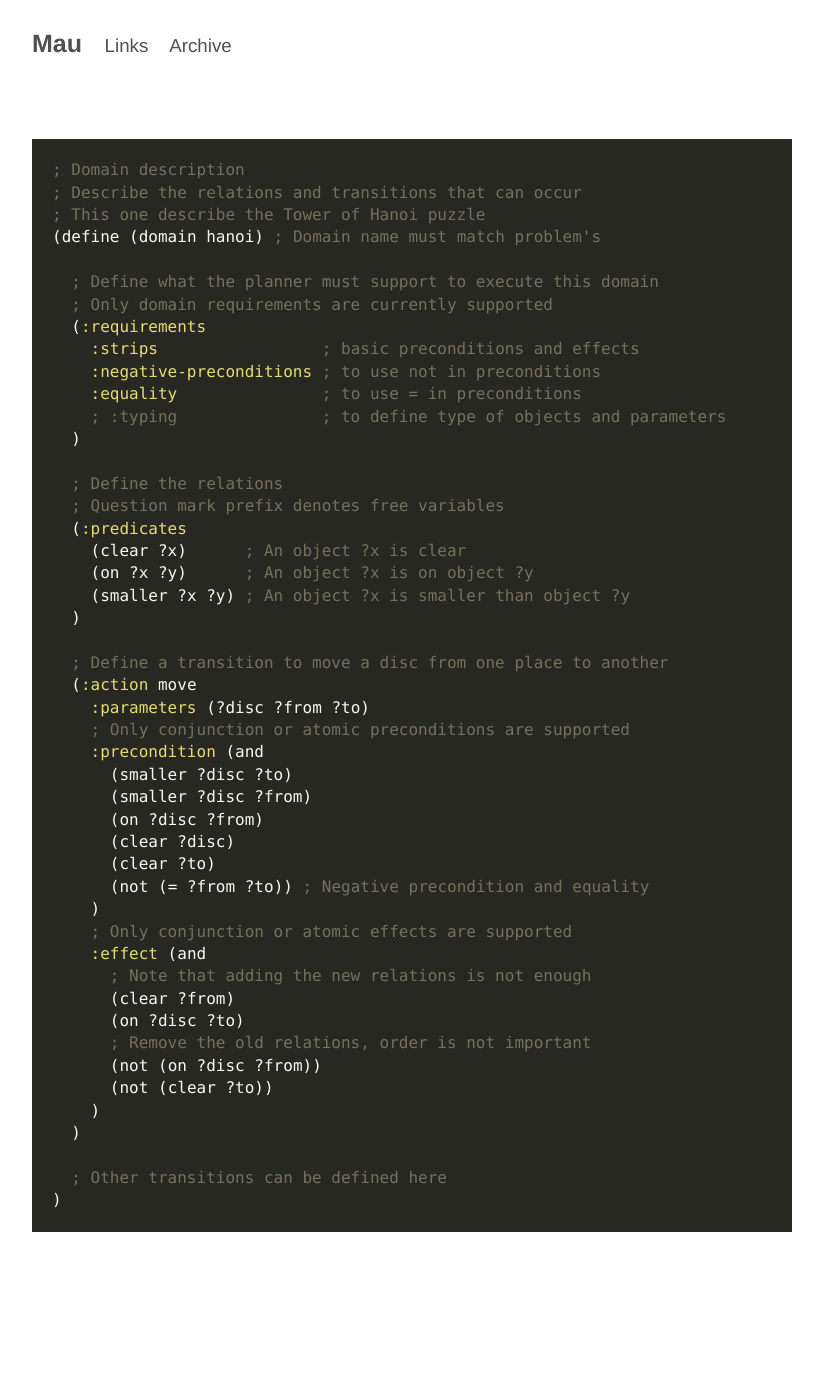
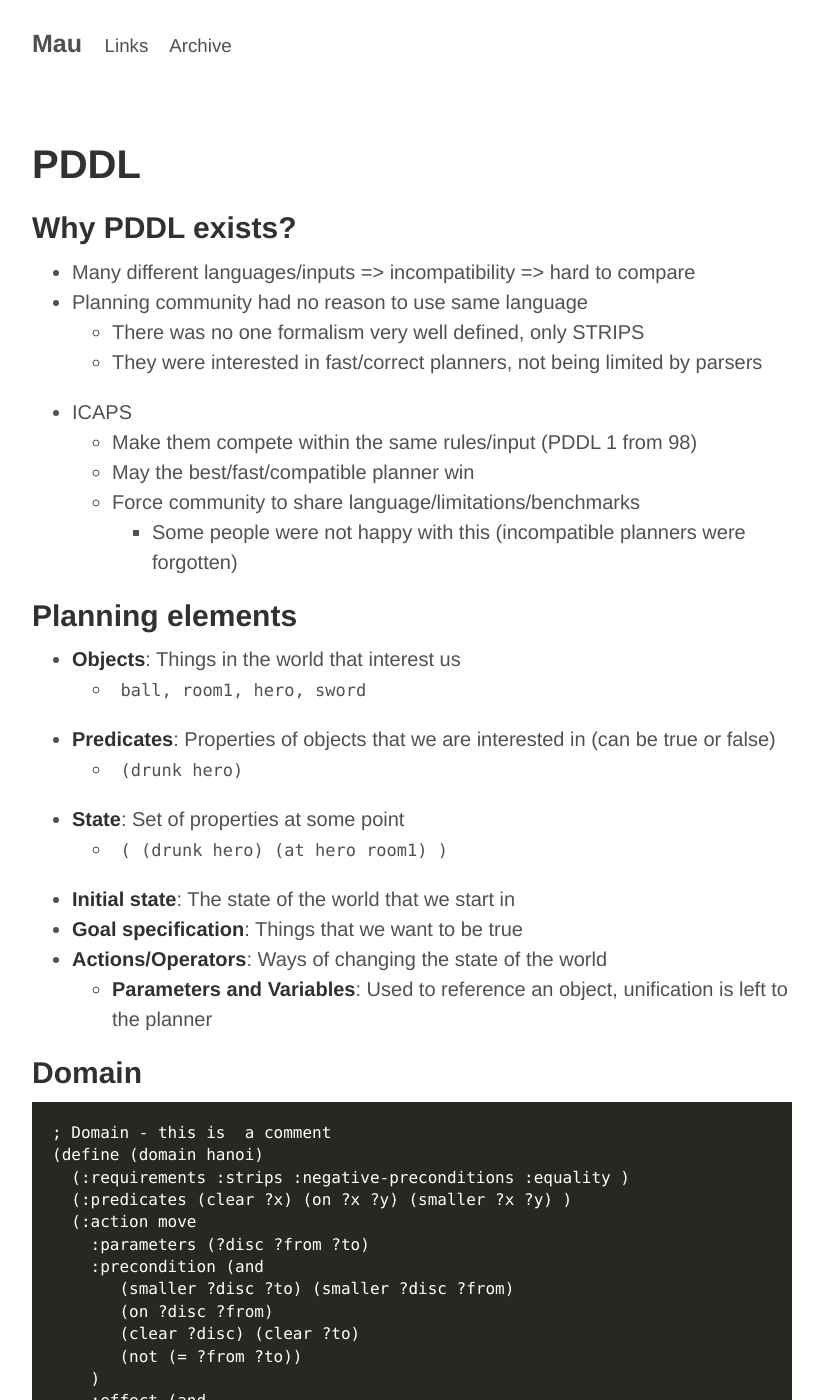
Before and after one commit to Maumagnaguagno/maumagnaguagno.github.io, a Jekyll site: the page built from PDDL.md, in a window 1280 px wide and 1400 px high. Shown: the whole window, without its empty margins (228-1051 px from the left). Built offline with Jekyll 4.4.1, drawn with Linux system fonts in a browser that asks for light colours; some of the changed text lies outside the part shown.

Commit message:
Update PDDL.md

````diff
--- a/PDDL.md
+++ b/PDDL.md
@@ -5,52 +5,124 @@ hidden: true
 description:
 ---
 
-```lisp
-; Domain description
-; Describe the relations and transitions that can occur
-; This one describe the Tower of Hanoi puzzle
-(define (domain hanoi) ; Domain name must match problem's
+# PDDL
 
-  ; Define what the planner must support to execute this domain
-  ; Only domain requirements are currently supported
-  (:requirements
-    :strips                 ; basic preconditions and effects
-    :negative-preconditions ; to use not in preconditions
-    :equality               ; to use = in preconditions
-    ; :typing               ; to define type of objects and parameters
-  )
+## Why PDDL exists?
+- Many different languages/inputs => incompatibility => hard to compare
+- Planning community had no reason to use same language
+  - There was no one formalism very well defined, only STRIPS
+  - They were interested in fast/correct planners, not being limited by parsers
 
-  ; Define the relations
-  ; Question mark prefix denotes free variables
-  (:predicates
-    (clear ?x)      ; An object ?x is clear
-    (on ?x ?y)      ; An object ?x is on object ?y
-    (smaller ?x ?y) ; An object ?x is smaller than object ?y
-  )
+- ICAPS
+  - Make them compete within the same rules/input (PDDL 1 from 98)
+  - May the best/fast/compatible planner win
+  - Force community to share language/limitations/benchmarks
+    - Some people were not happy with this (incompatible planners were forgotten)
 
-  ; Define a transition to move a disc from one place to another
+## Planning elements
+- **Objects**: Things in the world that interest us
+  - ``ball, room1, hero, sword``
+- **Predicates**: Properties of objects that we are interested in (can be true or false)
+  - ``(drunk hero)``
+- **State**: Set of properties at some point
+  - ``( (drunk hero) (at hero room1) )``
+- **Initial state**: The state of the world that we start in
+- **Goal specification**: Things that we want to be true
+- **Actions/Operators**: Ways of changing the state of the world
+  - **Parameters and Variables**: Used to reference an object, unification is left to the planner
+
+## Domain
+
+```
+; Domain - this is  a comment
+(define (domain hanoi)
+  (:requirements :strips :negative-preconditions :equality )
+  (:predicates (clear ?x) (on ?x ?y) (smaller ?x ?y) )
   (:action move
     :parameters (?disc ?from ?to)
-    ; Only conjunction or atomic preconditions are supported
     :precondition (and
-      (smaller ?disc ?to)
-      (smaller ?disc ?from)
-      (on ?disc ?from)
-      (clear ?disc)
-      (clear ?to)
-      (not (= ?from ?to)) ; Negative precondition and equality
+       (smaller ?disc ?to) (smaller ?disc ?from)
+       (on ?disc ?from)
+       (clear ?disc) (clear ?to)
+       (not (= ?from ?to))
     )
-    ; Only conjunction or atomic effects are supported
     :effect (and
-      ; Note that adding the new relations is not enough
       (clear ?from)
       (on ?disc ?to)
-      ; Remove the old relations, order is not important
       (not (on ?disc ?from))
       (not (clear ?to))
     )
   )
-
-  ; Other transitions can be defined here
 )
 ```
+
+## Problem
+
+```
+; Problem - this is also a comment
+(define (problem pb3)
+  (:domain hanoi)
+  (:objects peg1 peg2 peg3 d1 d2 d3)
+  (:init
+    (smaller d1 peg1) (smaller d1 peg2) (smaller d1 peg3)
+    (smaller d2 peg1) (smaller d2 peg2) (smaller d2 peg3)
+    (smaller d3 peg1) (smaller d3 peg2) (smaller d3 peg3)
+    (smaller d1 d2) (smaller d1 d3)
+    (smaller d2 d3)
+    (clear d1) (clear peg2) (clear peg3)
+    (on d1 d2) (on d2 d3) (on d3 peg1)
+  )
+
+  (:goal (and
+    (on d3 peg3)
+    (on d2 d3)
+    (on d1 d2)
+  ))
+)
+```
+
+## Matching PDDL and planner
+- Planners usually do not support full PDDL specifications
+  - Too much, hard to maintain and optimize
+- User must select ideal/correct planner based on requirements
+  - What do you need to describe domain and problem?
+    - The ``:requirements`` field is your friend
+  - What do you expect as output?
+    - Any plan (sub-optimal)
+    - Step-optimal plan
+    - Metric-based plan (minimize/maximize time/cost/resource)
+
+## Requirements
+- ``:strips`` - default requirement (positive preconditions, add and delete effects)
+- ``:negative-preconditions`` - able to use ``not`` in preconditions
+- ``:equality`` - able to use ``=`` in preconditions
+- ``:typing`` - able to type objects and variables, ``obj - type``
+- ``:disjunctive-preconditions`` - able to use ``or`` in preconditions
+- ``:conditional-effects`` - able to use ``when`` in effects
+
+## Downgrading PDDL
+- Some planners may lack the desired requirements
+- Sometimes we can rewrite the description using simpler constructions
+- ``:negative-preconditions``
+  - Duplicate predicate and use antonym instead, sometimes you can remove the original predicate - ``(not (clean ?space))`` => ``(dirty ?space)``
+- ``:equality``
+  - Add an equality predicate ``(equal obj obj)`` for each object at the initial state and replace preconditions
+- ``:typing``
+  - Move types to initial state and parameters to preconditions - ``(?var - type)`` => ``(type ?var)``
+- ``:disjunctive-preconditions``
+  - Break each part of the precondition in a different action
+
+## What is important to describe?
+- Which requirements you used?
+  - Why?
+  - Do they make it simpler to describe/understand the problem?
+- Which predicates you used?
+- Small modifications impact your description?
+  - Typing
+  - More than one hero
+  - Get out dungeon with sword
+  - Get out dungeon disarming all traps
+
+## References
+- [PDDL 2.1 specification](http://www.public.asu.edu/~ktalamad/tmp/files/pddl21specs.pdf)
+- [An Introduction to PDDL, by Malte Helmert](http://www.cs.toronto.edu/~sheila/2542/s14/A1/introtopddl2.pdf)
````
